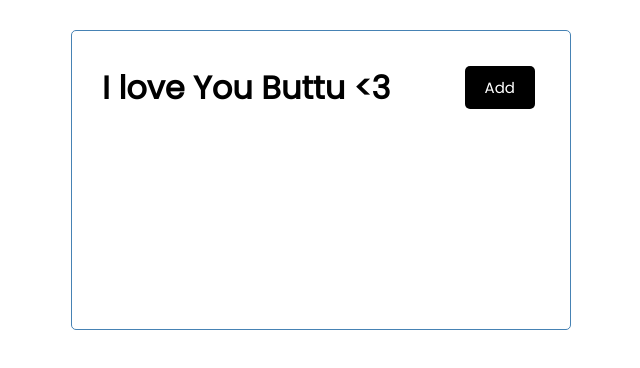
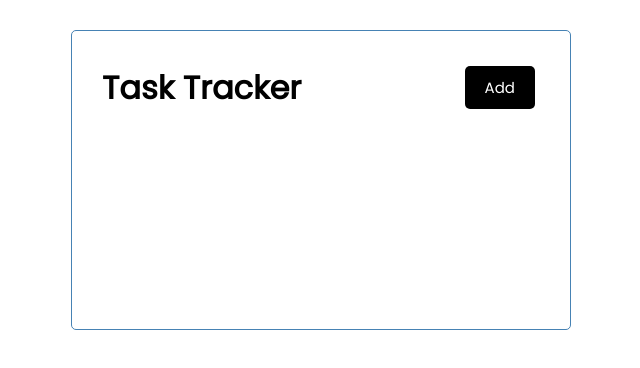
Before and after one commit to sarwarsunjid/react-task-tracker, a React (Create React App) app: page / in a window 1280 px wide. Shown: the top 368 px of the page, without its empty margins (319-959 px from the left). Built offline with nearby package versions, Linux system fonts and the light colour scheme.

Commit message:
Create Component For Button, Add This Component to Main File

```diff
--- /dev/null
+++ b/src/components/Button.js
@@ -0,0 +1,6 @@
+export const Button = () => {
+    return <button className='btn'>Add</button>
+
+}
+
+export default Button
--- a/src/components/Header.js
+++ b/src/components/Header.js
@@ -11,7 +11,7 @@
  * then we can see the below line
  */
 import PropTypes from 'prop-types'
-
+import Button from './Button'
 
 const Header = ({title}) => {
     return (
@@ -26,13 +26,13 @@ const Header = ({title}) => {
 
             {/* compile index.css files for styling component */}
             <h1>{title}</h1>
-            <button className='btn'>Add</button>
+            <Button />
         </header>
     )
 }
 
 Header.defaultProps = {
-    title: 'I love You Buttu <3',
+    title: 'Task Tracker',
 }
 
 Header.propTypes = {
```
